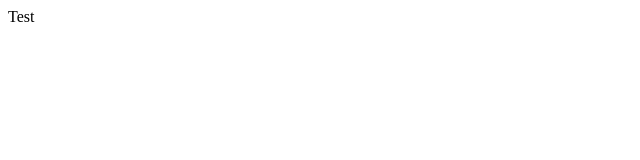
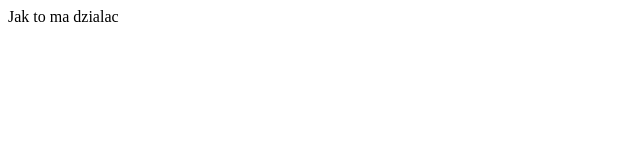
Before and after one commit to tauratari/tauratari.github.io, a plain HTML site: page index.html in a window 1280 px wide. Shown: the whole page, without its empty margins (0-640 px from the left). Drawn offline with Linux system fonts and the light colour scheme.

Commit message:
Update index.html

```diff
--- a/index.html
+++ b/index.html
@@ -1,5 +1,5 @@
 <html>
 <body>
-Test
+Jak to ma dzialac
 </body>
 </html>
```
